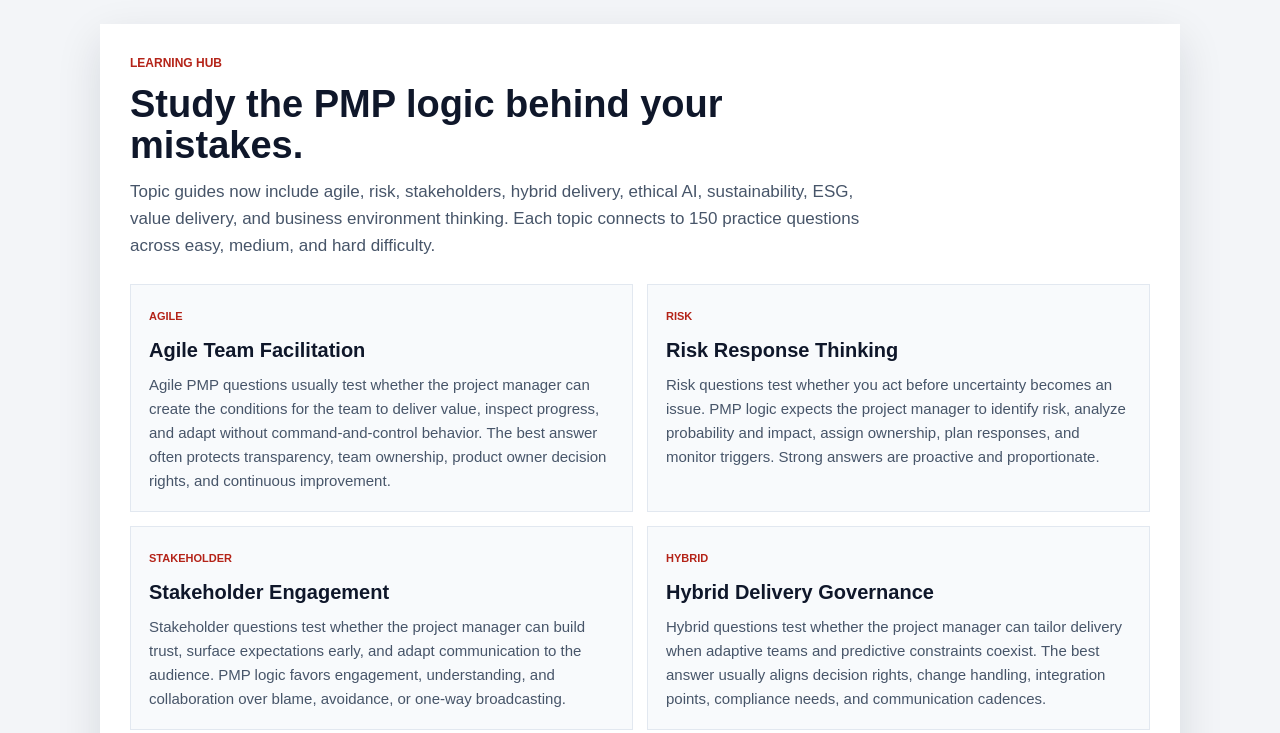
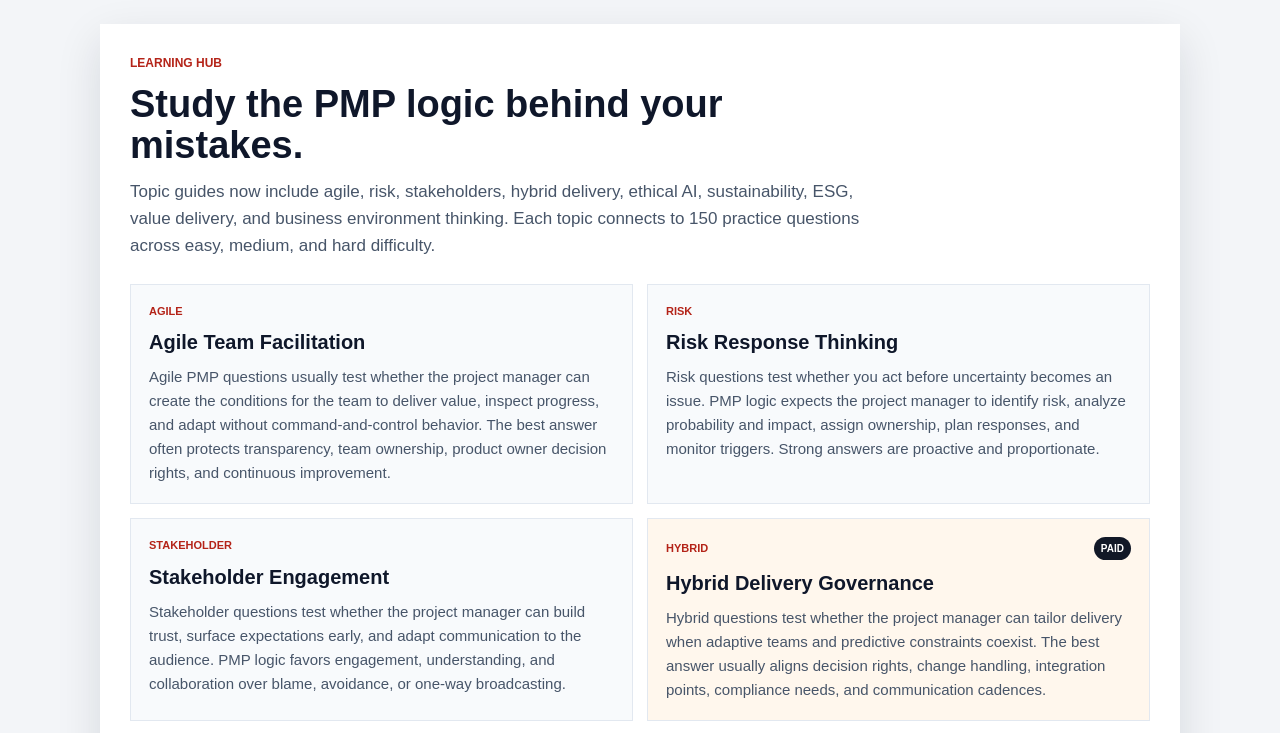
Before and after one commit to lalit9031/pmp-ai-simulator, a Next.js app: page /learn in a window 1280 px wide. Shown: the top 733 px of the page. Built offline with nearby package versions, Linux system fonts and the light colour scheme.

Commit message:
Restore token-saving paid practice strategy

```diff
--- a/app/exam/page.tsx
+++ b/app/exam/page.tsx
@@ -61,12 +61,25 @@
 const totalQuestions = 185;
 const freeTopicQuestionCount = 150;
 const palettePageSize = 60;
-const liveInitialBufferCount = 10;
+const liveStoredStarterCount = 25;
+const firstApiTriggerAnswerCount = 10;
 const desiredBufferAhead = 25;
 const storageKey = "pmp-simulator-progress-v1";
 const resultsStorageKey = "pmp-simulator-latest-results-v1";
 const mistakeNotebookStorageKey = "pmp-simulator-mistake-notebook-v1";
 const planStorageKey = "pmp-simulator-plan-v1";
+const freeTopicSlugs = ["agile", "risk", "stakeholder"];
+const paidTopicSlugs = Object.keys(learningTopics);
+const domainOptions: Array<{ label: DomainFilter; paidOnly?: boolean }> = [
+  { label: "Mixed" },
+  { label: "Agile" },
+  { label: "Risk" },
+  { label: "Stakeholder" },
+  { label: "Hybrid", paidOnly: true },
+  { label: "AI Ethics", paidOnly: true },
+  { label: "Sustainability", paidOnly: true },
+  { label: "Business Environment", paidOnly: true },
+];
 const starterQuestions: GeneratedQuestion[] = [
   {
     question:
@@ -547,6 +560,18 @@
   }
 }
 
+function buildStoredPracticeQuestions(accessType: PracticeAccess, count = totalQuestions) {
+  const allowedSlugs = accessType === "live" ? paidTopicSlugs : freeTopicSlugs;
+  return buildRandomFixedPracticeSet(count, allowedSlugs).map(toExamQuestion);
+}
+
+function buildLiveExamStarterQuestions() {
+  return buildRandomFixedPracticeSet(
+    liveStoredStarterCount,
+    paidTopicSlugs,
+  ).map(toExamQuestion);
+}
+
 export default function ExamPage() {
   const router = useRouter();
   const [questions, setQuestions] = useState<ExamQuestion[]>(
@@ -685,11 +710,19 @@
       const userHasPaidPlan = loadPaidPlan();
       const nextAccessType: PracticeAccess =
         requestedPlan === "free" || !userHasPaidPlan ? "free" : "live";
+      const canOpenRequestedTopic =
+        requestedTopic !== null &&
+        (userHasPaidPlan || freeTopicSlugs.includes(requestedTopic));
 
       setHasPaidPlan(userHasPaidPlan);
       setAccessType(nextAccessType);
 
-      if (requestedFreeMode && requestedTopic && isSupportedTopic) {
+      if (
+        requestedFreeMode &&
+        requestedTopic &&
+        isSupportedTopic &&
+        canOpenRequestedTopic
+      ) {
         const freeQuestions = buildFreeTopicQuestions(requestedTopic).map(
           toExamQuestion,
         );
@@ -731,17 +764,17 @@
         setShowAnswer(savedQuestions[savedQuestionIndex]?.reviewed ?? false);
         setTimeLeft(savedProgress.timeLeft ?? 240 * 60);
       } else if (nextAccessType === "free") {
-        const fixedQuestions = buildRandomFixedPracticeSet(totalQuestions).map(
-          toExamQuestion,
-        );
+        const fixedQuestions = buildStoredPracticeQuestions("free");
 
         setQuestions(fixedQuestions);
         questionsRef.current = fixedQuestions;
         setMode("practice");
       } else {
-        setQuestions([]);
-        questionsRef.current = [];
-        setMode("practice");
+        const starterQuestionsForLiveExam = buildLiveExamStarterQuestions();
+
+        setQuestions(starterQuestionsForLiveExam);
+        questionsRef.current = starterQuestionsForLiveExam;
+        setMode("exam");
         setDomain("Mixed");
         setDifficulty("Mixed");
         setCurrentQuestionIndex(0);
@@ -757,13 +790,22 @@
   }, []);
 
   useEffect(() => {
-    if (isFreeTopicPractice || accessType !== "live" || !hasPaidPlan) {
+    if (
+      isFreeTopicPractice ||
+      accessType !== "live" ||
+      !hasPaidPlan ||
+      mode !== "exam"
+    ) {
+      return;
+    }
+
+    if (answeredCount < firstApiTriggerAnswerCount) {
       return;
     }
 
     const targetCount = Math.min(
       activeTotalQuestions,
-      Math.max(liveInitialBufferCount, questionNumber + desiredBufferAhead),
+      questionNumber + desiredBufferAhead,
     );
     const prefetchHandle = window.setTimeout(() => {
       void ensureQuestionBank(targetCount);
@@ -777,6 +819,7 @@
     hasPaidPlan,
     ensureQuestionBank,
     isFreeTopicPractice,
+    mode,
     questionNumber,
   ]);
 
@@ -853,6 +896,31 @@
       return next;
     });
     setShowAnswer(false);
+  };
+
+  const handleModeChange = (nextMode: ExamMode) => {
+    if (nextMode === mode) {
+      return;
+    }
+
+    if (accessType === "live" && hasPaidPlan) {
+      const nextQuestions =
+        nextMode === "practice"
+          ? buildStoredPracticeQuestions("live")
+          : buildLiveExamStarterQuestions();
+
+      setQuestions(nextQuestions);
+      questionsRef.current = nextQuestions;
+      setMode(nextMode);
+      setCurrentQuestionIndex(0);
+      setPaletteSegment(0);
+      setShowAnswer(false);
+      setTimeLeft(240 * 60);
+      setPrefetchError("");
+      return;
+    }
+
+    setMode(nextMode);
   };
 
   const handleReviewAnswer = () => {
@@ -984,7 +1052,7 @@
             <p className="exam-overview-label">
               {isFreeTopicPractice
                 ? "Free Topic"
-                : accessType === "live"
+                : accessType === "live" && mode === "exam"
                   ? "AI Buffer"
                   : "Fixed Bank"}
             </p>
@@ -1010,14 +1078,14 @@
             <div className="exam-mode-group" role="group" aria-label="Mode">
               <button
                 type="button"
-                onClick={() => setMode("practice")}
+                onClick={() => handleModeChange("practice")}
                 className={mode === "practice" ? "exam-mode-active" : ""}
               >
                 Learning Practice
               </button>
               <button
                 type="button"
-                onClick={() => setMode("exam")}
+                onClick={() => handleModeChange("exam")}
                 className={mode === "exam" ? "exam-mode-active" : ""}
               >
                 Final Exam
@@ -1041,20 +1109,20 @@
                     setDomain(event.target.value as DomainFilter)
                   }
                 >
-                  {[
-                    "Mixed",
-                    "Agile",
-                    "Risk",
-                    "Stakeholder",
-                    "Hybrid",
-                    "AI Ethics",
-                    "Sustainability",
-                    "Business Environment",
-                  ].map((value) => (
-                      <option key={value} value={value}>
-                        {value}
+                  {domainOptions.map((option) => {
+                    const isLocked = option.paidOnly && !hasPaidPlan;
+
+                    return (
+                      <option
+                        key={option.label}
+                        value={option.label}
+                        disabled={isLocked}
+                      >
+                        {option.label}
+                        {isLocked ? " (Paid)" : ""}
                       </option>
-                    ))}
+                    );
+                  })}
                 </select>
               </label>
 
@@ -1148,7 +1216,7 @@
             <span className="exam-status-chip exam-status-chip-pending" />
             {isFreeTopicPractice
               ? "Locked Topic"
-              : accessType === "live"
+              : accessType === "live" && mode === "exam"
                 ? "AI Generating"
                 : "Fixed Bank"}
           </div>
@@ -1174,15 +1242,30 @@
         {!isFreeTopicPractice && !hasPaidPlan && (
           <div className="exam-plan-note">
             You are using random questions from the fixed 1000-question practice
-            bank. Paid users unlock live PMP practice tests with fresh AI project
-            management questions and expanded learning topics.
+            bank with core free topics. Paid users unlock all stored topics and
+            live PMP exam generation.
           </div>
         )}
 
-        {!isFreeTopicPractice && accessType === "live" && hasPaidPlan && (
+        {!isFreeTopicPractice &&
+          accessType === "live" &&
+          hasPaidPlan &&
+          mode === "practice" && (
+            <div className="exam-live-note">
+              Paid Learning Practice is using the full stored 1000-question bank
+              across all topics, including AI, ESG, sustainability, hybrid, and
+              business value.
+            </div>
+          )}
+
+        {!isFreeTopicPractice &&
+          accessType === "live" &&
+          hasPaidPlan &&
+          mode === "exam" && (
           <div className="exam-live-note">
-            Live PMP Practice is active. Questions are generated in the
-            background with OpenAI and refreshed for this session.
+            Live PMP Exam is active. The first 25 questions come from the stored
+            bank; after you answer 10 questions, new AI questions load in the
+            background to save tokens and buffer time.
           </div>
         )}
 
--- a/app/freeQuestionBank.ts
+++ b/app/freeQuestionBank.ts
@@ -280,8 +280,12 @@
   });
 }
 
-export function buildFixedPracticeQuestions(count = 1000): FreeQuestion[] {
-  const slugs = Object.keys(learningTopics);
+export function buildFixedPracticeQuestions(
+  count = 1000,
+  allowedSlugs = Object.keys(learningTopics),
+): FreeQuestion[] {
+  const slugs = allowedSlugs.length ? allowedSlugs : Object.keys(learningTopics);
+
   return Array.from({ length: count }, (_, index) => {
     const topicSlug = slugs[index % slugs.length];
     const topicQuestions = buildFreeTopicQuestions(topicSlug);
@@ -295,8 +299,11 @@
   });
 }
 
-export function buildRandomFixedPracticeSet(count: number) {
-  const bank = buildFixedPracticeQuestions(1000);
+export function buildRandomFixedPracticeSet(
+  count: number,
+  allowedSlugs = Object.keys(learningTopics),
+) {
+  const bank = buildFixedPracticeQuestions(1000, allowedSlugs);
   const shuffled = [...bank].sort(() => Math.random() - 0.5);
   return shuffled.slice(0, count);
 }
--- a/app/globals.css
+++ b/app/globals.css
@@ -955,10 +955,36 @@
   background: #eff6ff;
 }
 
+.learn-topic-locked {
+  background: #fff7ed;
+}
+
+.learn-topic-locked:hover {
+  border-color: #fb923c;
+  background: #ffedd5;
+}
+
+.learn-topic-card-meta {
+  display: flex;
+  align-items: center;
+  justify-content: space-between;
+  gap: 12px;
+}
+
 .learn-topic-card span {
   color: #b42318;
   font-size: 11px;
   font-weight: 900;
+  text-transform: uppercase;
+}
+
+.learn-topic-card-meta strong {
+  border-radius: 999px;
+  background: #111827;
+  color: #ffffff;
+  font-size: 10px;
+  font-weight: 900;
+  padding: 4px 7px;
   text-transform: uppercase;
 }
 
--- a/app/learn/page.tsx
+++ b/app/learn/page.tsx
@@ -1,7 +1,24 @@
+"use client";
+
 import Link from "next/link";
+import { useEffect, useState } from "react";
 import { learningTopics } from "../learningTopics";
 
+const planStorageKey = "pmp-simulator-plan-v1";
+const freeTopicSlugs = ["agile", "risk", "stakeholder"];
+
+function isPaidPlanActive() {
+  const plan = window.localStorage.getItem(planStorageKey);
+  return plan === "founder" || plan === "annual";
+}
+
 export default function LearnPage() {
+  const [hasPaidPlan, setHasPaidPlan] = useState(false);
+
+  useEffect(() => {
+    setHasPaidPlan(isPaidPlanActive());
+  }, []);
+
   return (
     <main className="learn-page">
       <section className="learn-shell">
@@ -17,17 +34,26 @@
         </div>
 
         <div className="learn-grid">
-          {Object.values(learningTopics).map((topic) => (
+          {Object.values(learningTopics).map((topic) => {
+            const isLocked = !hasPaidPlan && !freeTopicSlugs.includes(topic.slug);
+
+            return (
               <Link
                 key={topic.slug}
-              href={`/learn/${topic.slug}`}
-              className="learn-topic-card"
+                href={isLocked ? "/pricing" : `/learn/${topic.slug}`}
+                className={`learn-topic-card ${
+                  isLocked ? "learn-topic-locked" : ""
+                }`}
               >
+                <div className="learn-topic-card-meta">
                   <span>{topic.domain}</span>
+                  {isLocked && <strong>Paid</strong>}
+                </div>
                 <h2>{topic.title}</h2>
                 <p>{topic.summary}</p>
               </Link>
-          ))}
+            );
+          })}
         </div>
       </section>
     </main>
```
Lines whose indentation alone changed are shown as unchanged.
